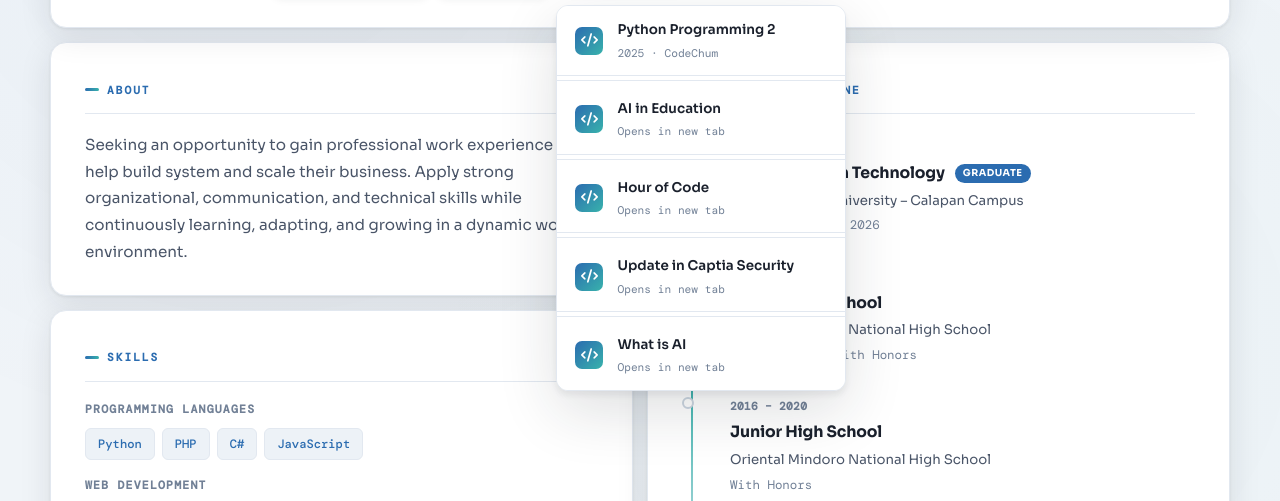
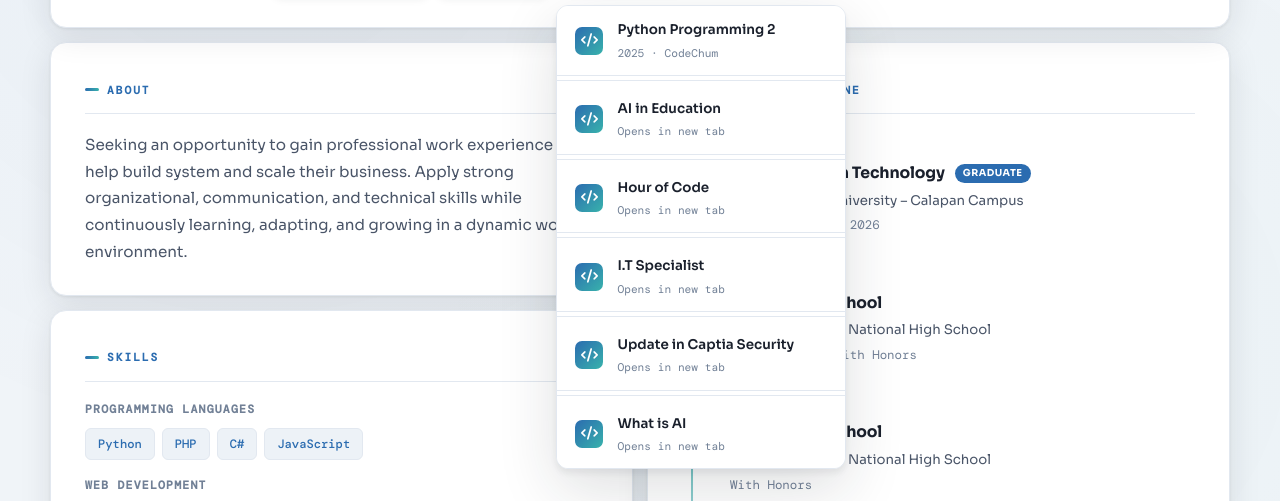
Before and after one commit to kirktolentino/kirk-portfolio, a plain HTML site: page index.html in a window 1280 px wide. Both pictures are taken after a click on the button "Certificates". Shown: the part 299-800 px from the top of the page. Drawn offline with nearby package versions, Linux system fonts and the light colour scheme; a web font is replaced by a local one.

Commit message:
Update index.html

```diff
--- a/index.html
+++ b/index.html
@@ -1103,6 +1103,14 @@ a.dropdown-item { text-decoration: none; color: inherit; display: flex; }
                     <div class="cert-date">Opens in new tab</div>
                   </div>
                 </a>
+                  <div class="dropdown-divider"></div>
+                <a class="dropdown-item dropdown-pdf-btn" href="assets/images/kirk cert.pdf" target="_blank" onclick="certDropdown.classList.remove('show')">
+                  <i class="fas fa-code"></i>
+                  <div>
+                    <div class="cert-title">I.T Specialist</div>
+                    <div class="cert-date">Opens in new tab</div>
+                  </div>
+                </a>
                 <div class="dropdown-divider"></div>
                 <a class="dropdown-item dropdown-pdf-btn" href="assets/images/Update In Captia Security.pdf" target="_blank" onclick="certDropdown.classList.remove('show')">
                   <i class="fas fa-code"></i>
```
